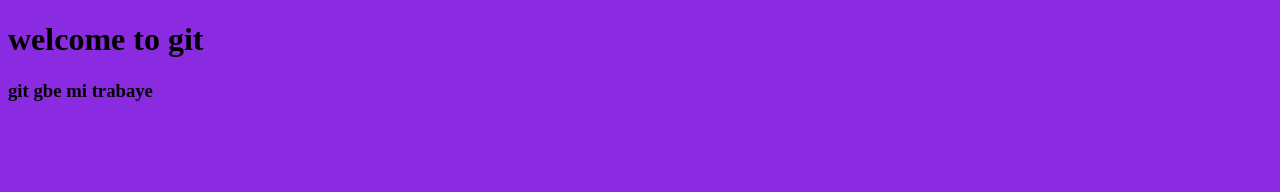
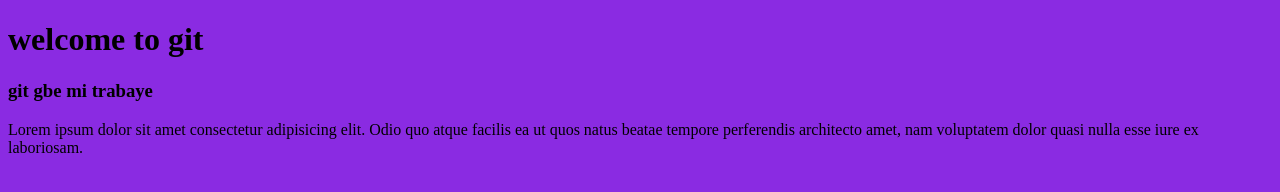
Before and after one commit to lambodgr8/my-first-git-learning, a plain HTML site: page about.html in a window 1280 px wide. Drawn offline with Linux system fonts and the light colour scheme.

Commit message:
branch experiment

```diff
--- a/about.html
+++ b/about.html
@@ -13,5 +13,6 @@
 <body>
     <h1>welcome to git</h1>
     <h3>git gbe mi trabaye</h3>
+    <p>Lorem ipsum dolor sit amet consectetur adipisicing elit. Odio quo atque facilis ea ut quos natus beatae tempore perferendis architecto amet, nam voluptatem dolor quasi nulla esse iure ex laboriosam.</p>
 </body>
 </html>
```
